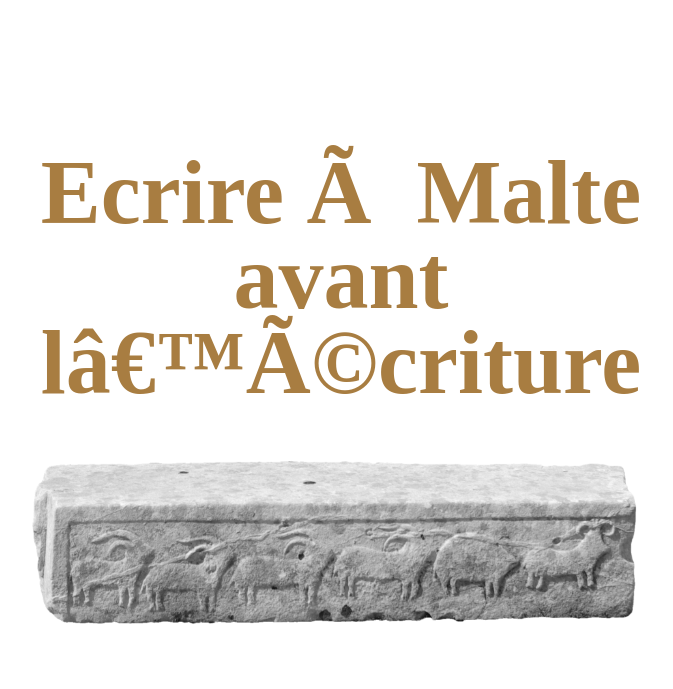
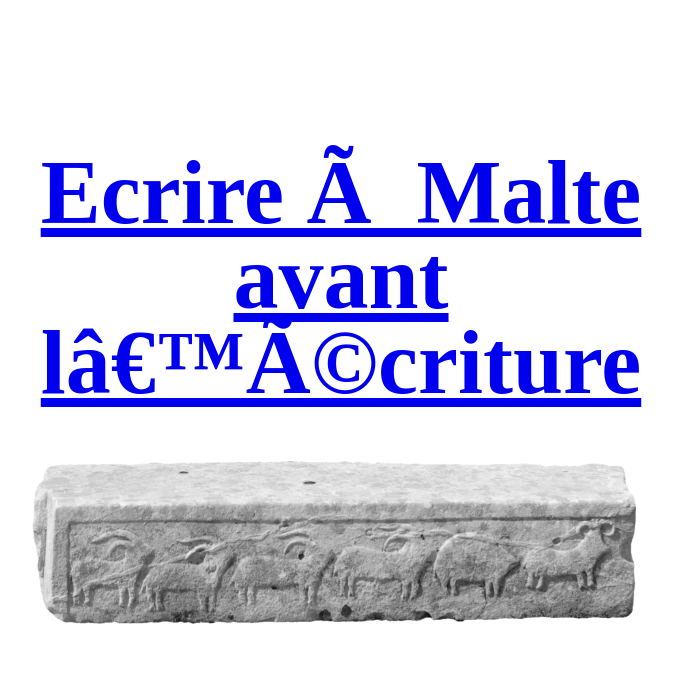
Before and after one commit to LucasPoisson/lucaspoisson.github.io, a plain HTML site: page index.html in a window 1280 px wide. Shown: the whole page, without its empty margins (299-972 px from the left). Drawn offline with Linux system fonts and the light colour scheme; a web font is replaced by a local one.

Commit message:
Update index.html

```diff
--- a/index.html
+++ b/index.html
@@ -8,7 +8,7 @@
 
 </head>
 
-<H1 class="intro" >  Ecrire à Malte <br>avant l’écriture<H1>
+<a href="texte.html"><H1> Ecrire à Malte <br>avant l’écriture<H1> </a>
 
 	<h1><a href="texte.html"> <img src="image/intro.png"> <a/></h1>
 
```
